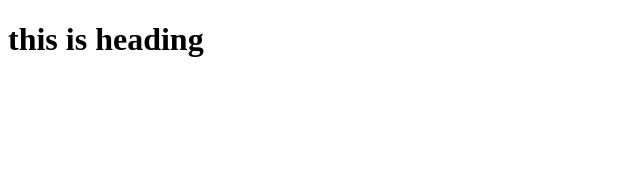
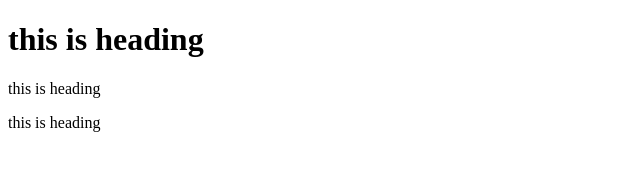
Before and after one commit to vicky9323/SimpleWebpage, a plain HTML site: page index.html in a window 1280 px wide. Shown: the whole page, without its empty margins (0-640 px from the left). Drawn offline with Linux system fonts and the light colour scheme.

Commit message:
Update index.html

```diff
--- a/index.html
+++ b/index.html
@@ -5,5 +5,7 @@
 </head>
 <body>
 	<h1> this is heading</h1>
+	<p> this is heading</p>
+	<p> this is heading</p>
 </body>
 </html>
```
